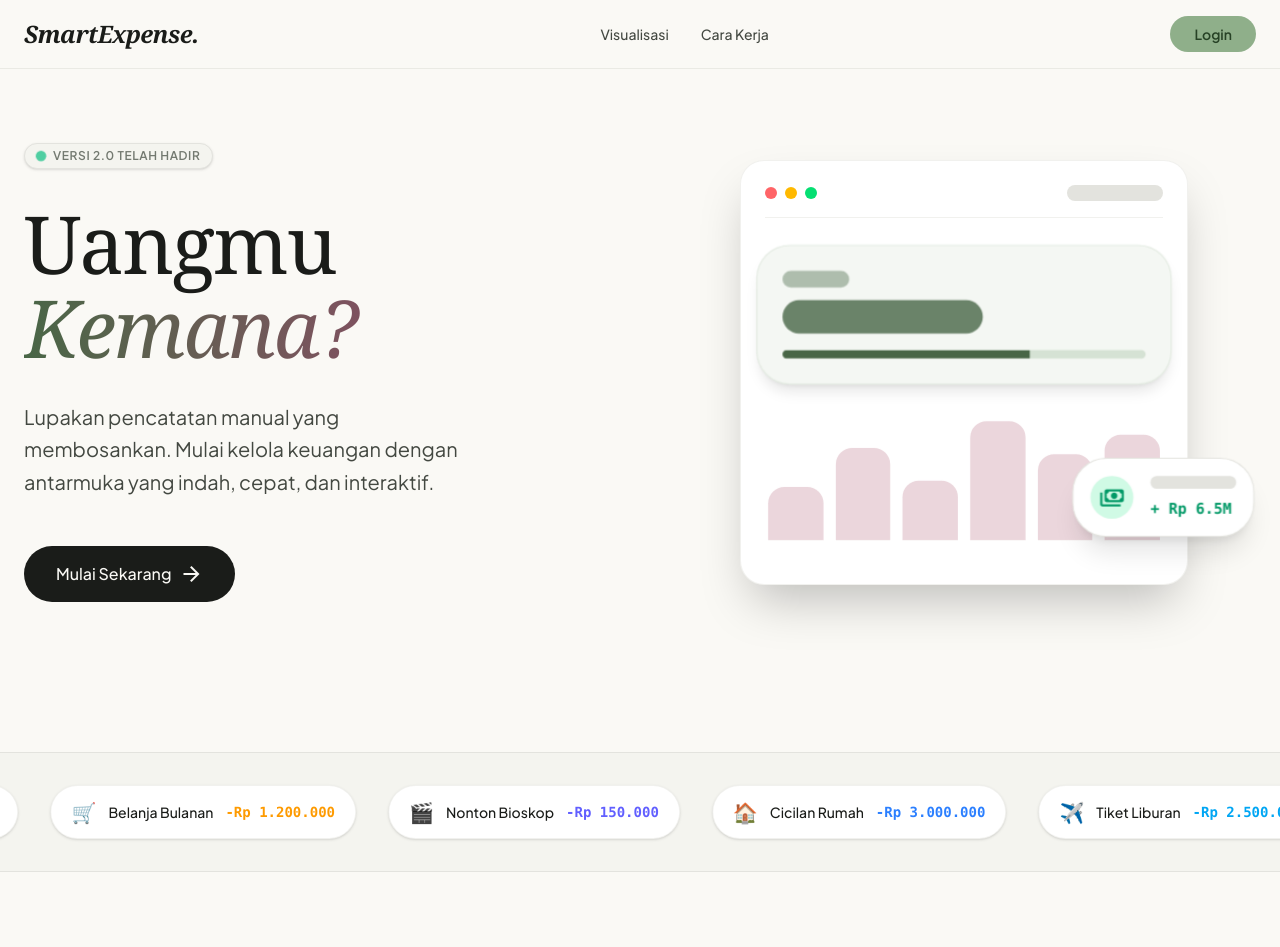
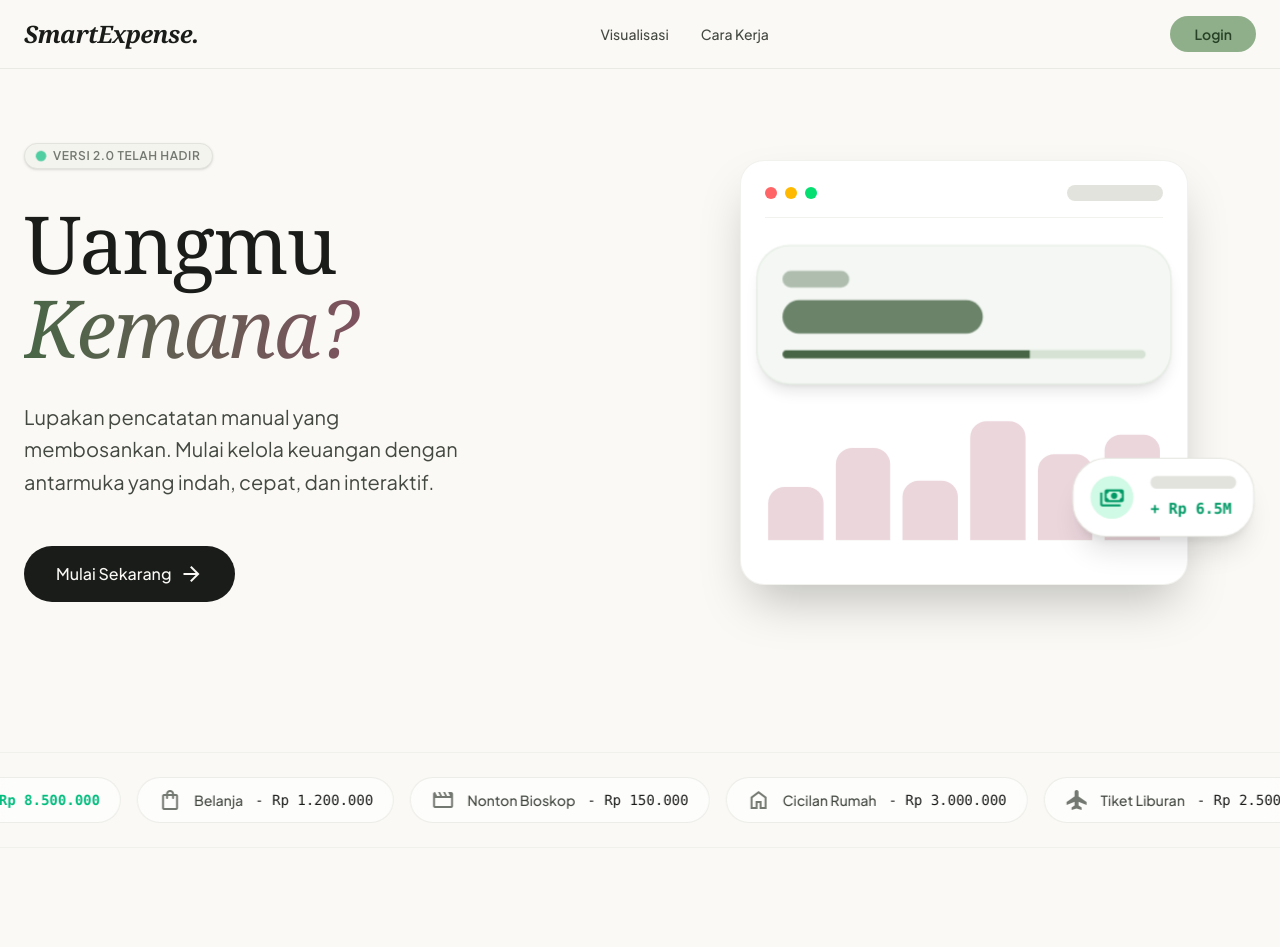
Before and after one commit to Maliq-dlt/Smart-Expanse, a Next.js app: page / in a window 1280 px wide. Shown: the top 947 px of the page. Built offline with nearby package versions, Linux system fonts and the light colour scheme.

Commit message:
feat: restore marquee ticker with elegant minimalist glassmorphism design

```diff
--- a/src/app/page.tsx
+++ b/src/app/page.tsx
@@ -19,16 +19,17 @@ const stagger: Variants = {
   },
 };
 
-// --- Mock Data for Marquee ---
+// --- Mock Data for Marquee (Elegan) ---
 const marqueeItems = [
-  { icon: '☕', label: 'Ngopi', amount: '-Rp 35.000', color: 'text-rose-500' },
-  { icon: '💼', label: 'Gaji Bulanan', amount: '+Rp 8.500.000', color: 'text-emerald-500' },
-  { icon: '🛒', label: 'Belanja Bulanan', amount: '-Rp 1.200.000', color: 'text-amber-500' },
-  { icon: '🎬', label: 'Nonton Bioskop', amount: '-Rp 150.000', color: 'text-indigo-500' },
-  { icon: '🏠', label: 'Cicilan Rumah', amount: '-Rp 3.000.000', color: 'text-blue-500' },
-  { icon: '✈️', label: 'Tiket Liburan', amount: '-Rp 2.500.000', color: 'text-sky-500' },
-  { icon: '🍔', label: 'Makan Malam', amount: '-Rp 120.000', color: 'text-orange-500' },
+  { icon: 'local_cafe', label: 'Ngopi', amount: '- Rp 35.000', type: 'expense' },
+  { icon: 'payments', label: 'Gaji Bulanan', amount: '+ Rp 8.500.000', type: 'income' },
+  { icon: 'shopping_bag', label: 'Belanja', amount: '- Rp 1.200.000', type: 'expense' },
+  { icon: 'movie', label: 'Nonton Bioskop', amount: '- Rp 150.000', type: 'expense' },
+  { icon: 'home', label: 'Cicilan Rumah', amount: '- Rp 3.000.000', type: 'expense' },
+  { icon: 'flight', label: 'Tiket Liburan', amount: '- Rp 2.500.000', type: 'expense' },
+  { icon: 'restaurant', label: 'Makan Malam', amount: '- Rp 120.000', type: 'expense' },
 ];
+
 
 export default function LandingPage() {
   const { isAuthenticated } = useAuthStore();
@@ -198,19 +199,19 @@ export default function LandingPage() {
         </div>
       </section>
 
-      {/* --- 2. INFINITE MARQUEE TICKER --- */}
-      <section className="py-8 bg-[var(--color-surface-low)] border-y border-[var(--color-surface-variant)] overflow-hidden flex whitespace-nowrap">
+      {/* --- 2. ELEGANT MARQUEE TICKER --- */}
+      <section className="py-6 border-y border-[var(--color-surface-variant)]/40 overflow-hidden flex whitespace-nowrap bg-[var(--color-background)]">
         <motion.div
-          className="flex gap-8 px-4 items-center"
+          className="flex gap-4 px-2 items-center"
           animate={{ x: ["0%", "-50%"] }}
-          transition={{ duration: 25, ease: "linear", repeat: Infinity }}
+          transition={{ duration: 30, ease: "linear", repeat: Infinity }}
         >
           {/* Double array for seamless loop */}
           {[...marqueeItems, ...marqueeItems].map((item, i) => (
-            <div key={i} className="flex items-center gap-3 bg-[var(--color-surface-lowest)] px-5 py-3 rounded-full shadow-sm border border-[var(--color-surface-variant)]/50 hover:scale-105 transition-transform cursor-default">
-              <span className="text-xl">{item.icon}</span>
-              <span className="text-sm font-medium text-[var(--color-on-surface)]">{item.label}</span>
-              <span className={`text-sm font-mono font-bold ${item.color}`}>{item.amount}</span>
+            <div key={i} className="flex items-center gap-3 bg-[var(--color-surface-lowest)]/60 backdrop-blur-sm px-5 py-2.5 rounded-full border border-[var(--color-outline-variant)]/30 cursor-default hover:border-[var(--color-outline-variant)]/60 transition-colors">
+              <span className={`material-symbols-outlined text-sm ${item.type === 'income' ? 'text-emerald-500' : 'text-[var(--color-outline)]'}`}>{item.icon}</span>
+              <span className="text-sm font-medium text-[var(--color-on-surface-variant)]">{item.label}</span>
+              <span className={`text-sm font-mono ${item.type === 'income' ? 'text-emerald-500 font-semibold' : 'text-[var(--color-on-surface)]'}`}>{item.amount}</span>
             </div>
           ))}
         </motion.div>
```
